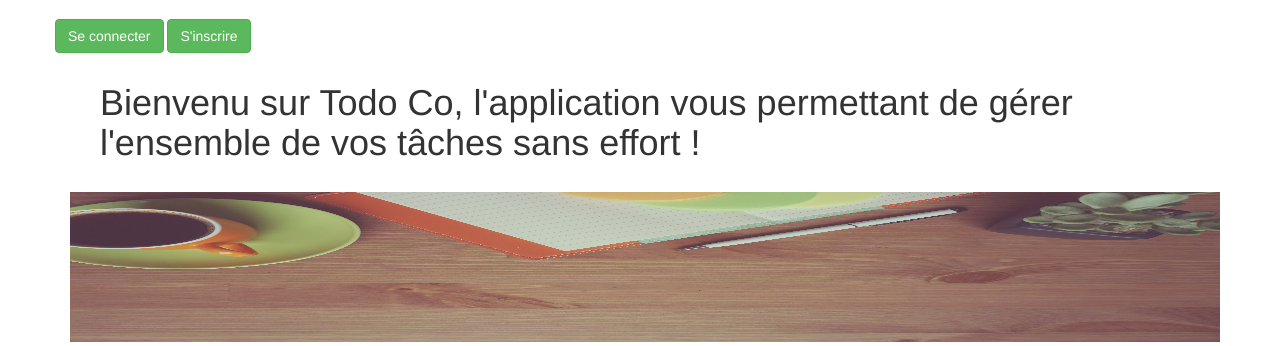
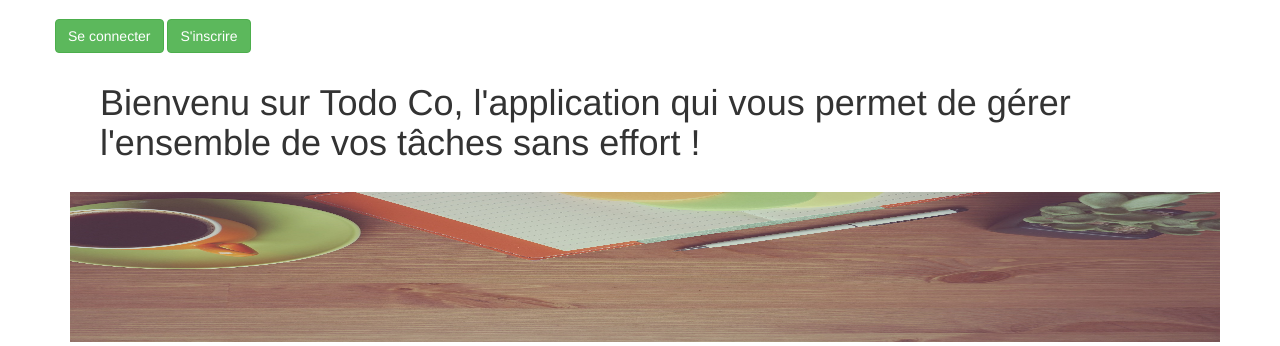
Before and after one commit to gafouni/TodoCo, a Symfony app: template templates/homepage/index.html.twig in a window 1280 px wide. Shown: the part 51-397 px from the top of the page. Run offline with Twig, Linux system fonts and the light colour scheme; the template is opened without the code that fills it, so the values that code supplies are empty; some libraries are stand-ins or nearby versions.

Commit message:
Correction page d'accueil

```diff
--- a/templates/homepage/index.html.twig
+++ b/templates/homepage/index.html.twig
@@ -1,7 +1,7 @@
 {% extends 'base.html.twig' %}
 
 {% block header_title %}
-    <h1 style="margin:30px">Bienvenu sur Todo Co, l'application vous permettant de gérer l'ensemble de vos tâches sans effort !</h1>
+    <h1 style="margin:30px">Bienvenu sur Todo Co, l'application qui vous permet de gérer l'ensemble de vos tâches sans effort !</h1>
 {% endblock %}
 
 {% block body %}
```
